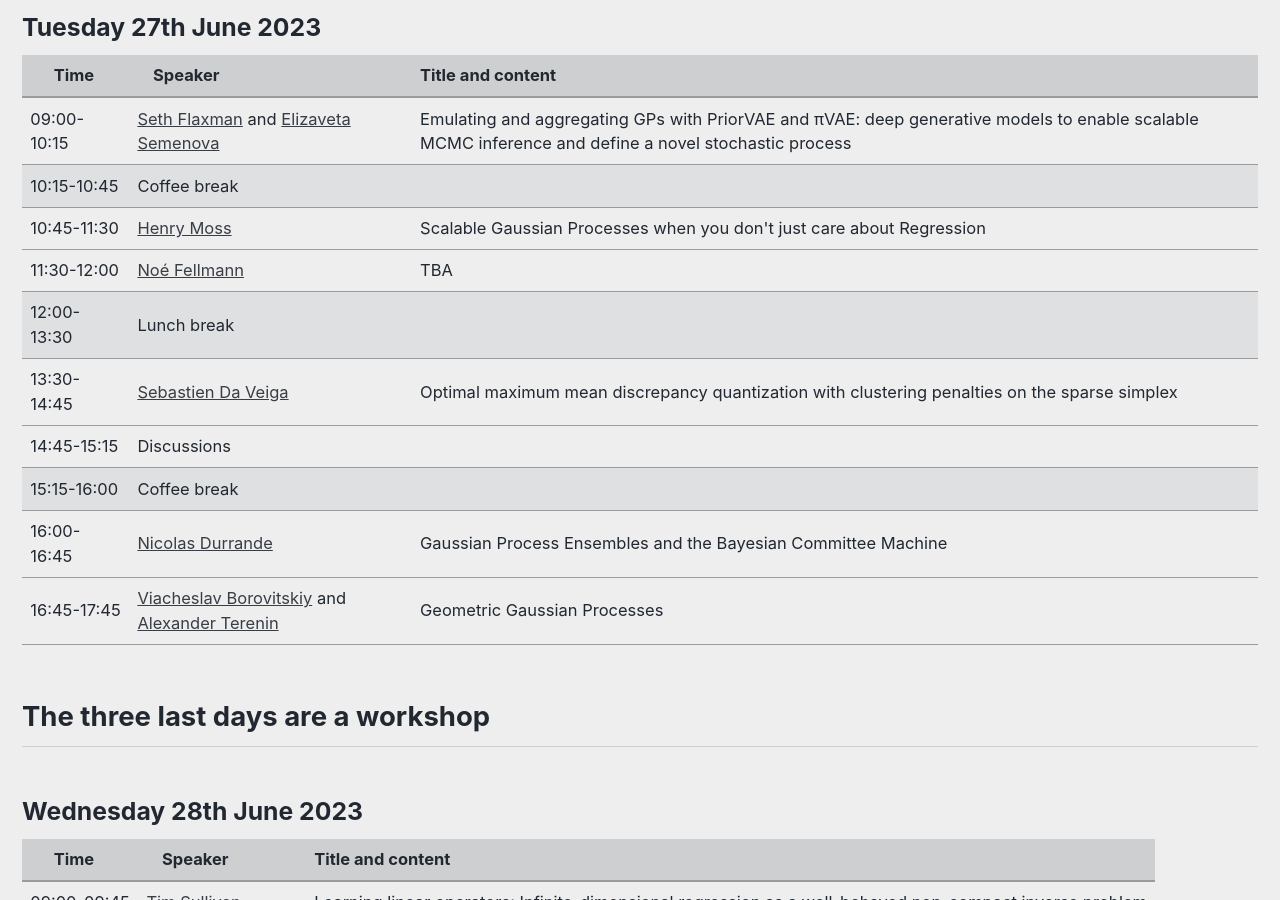
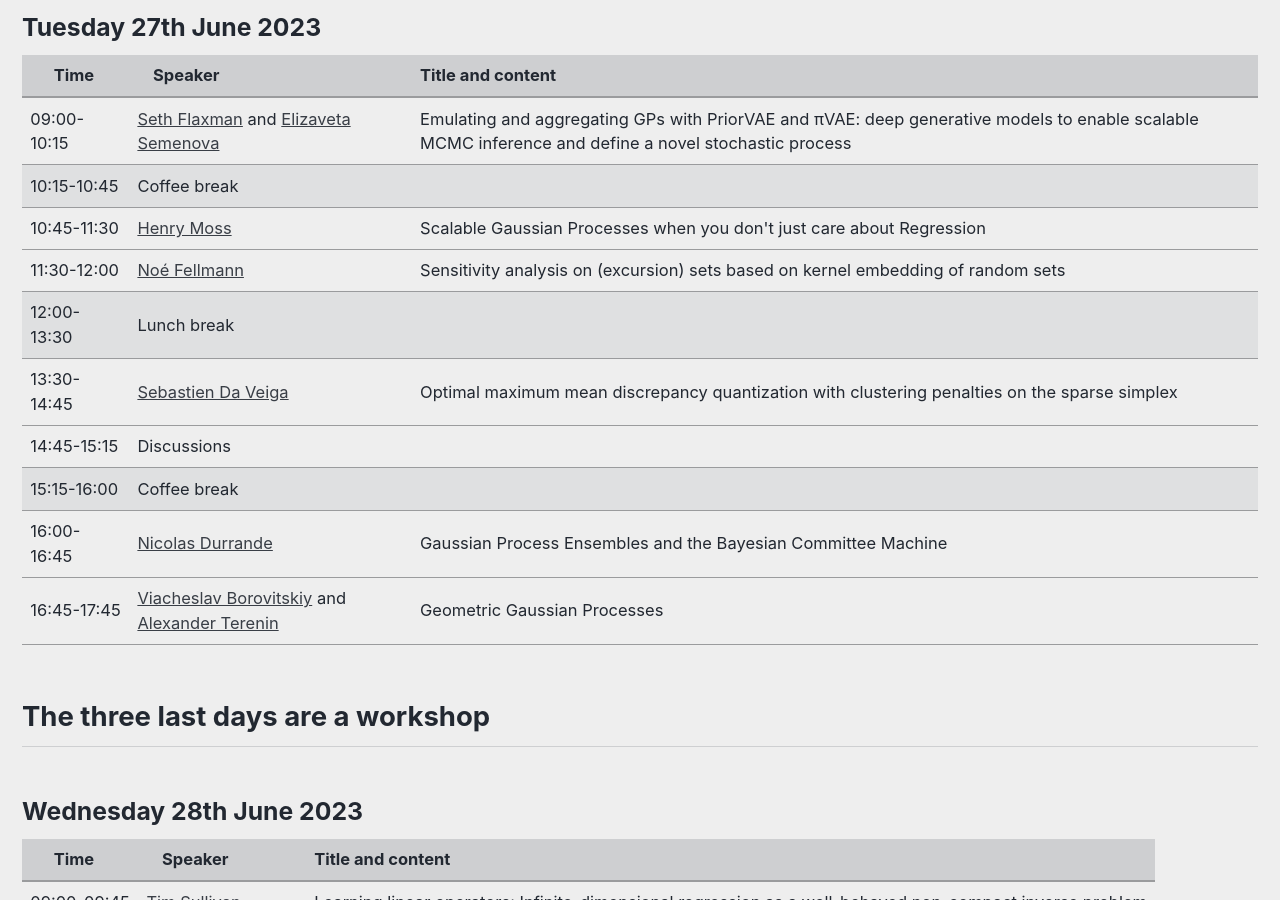
Before and after one commit to LIKE23-Bern/LIKE23-Bern.github.io, a Jekyll site: the page built from _pages/program.md, in a window 1280 px wide and 900 px high, scrolled down 1209 px. Built offline with Jekyll 4.4.1, drawn with Linux system fonts in a browser that asks for light colours; cached includes are drawn as plain includes.

Commit message:
Update program.md

```diff
--- a/_pages/program.md
+++ b/_pages/program.md
@@ -184,7 +184,7 @@ header:
 		  <a href="https://nfllmann.github.io/" target="_blank"> Noé Fellmann </a>
 		</td>
 		<td>
-      TBA
+      Sensitivity analysis on (excursion) sets based on kernel embedding of random sets
 	    </td>
 	</tr>
   <tr class="coffee-break">
```
